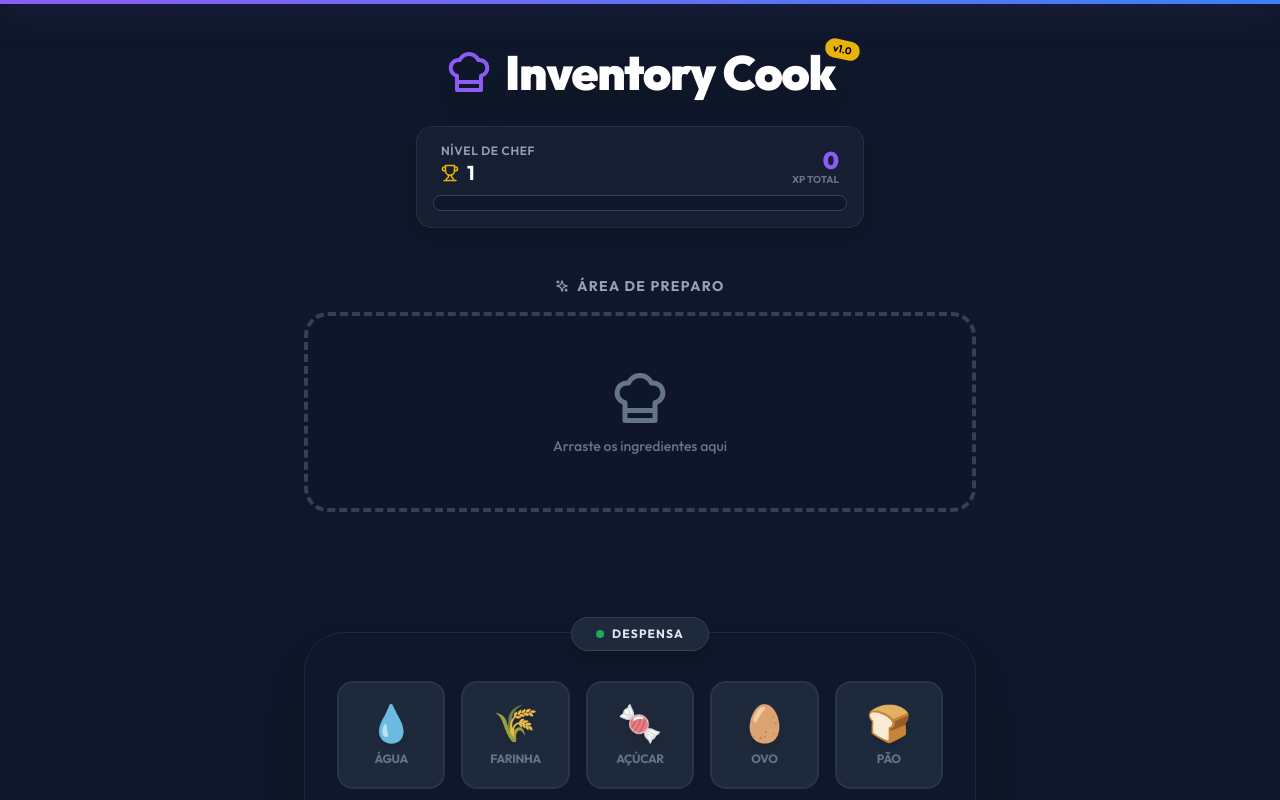
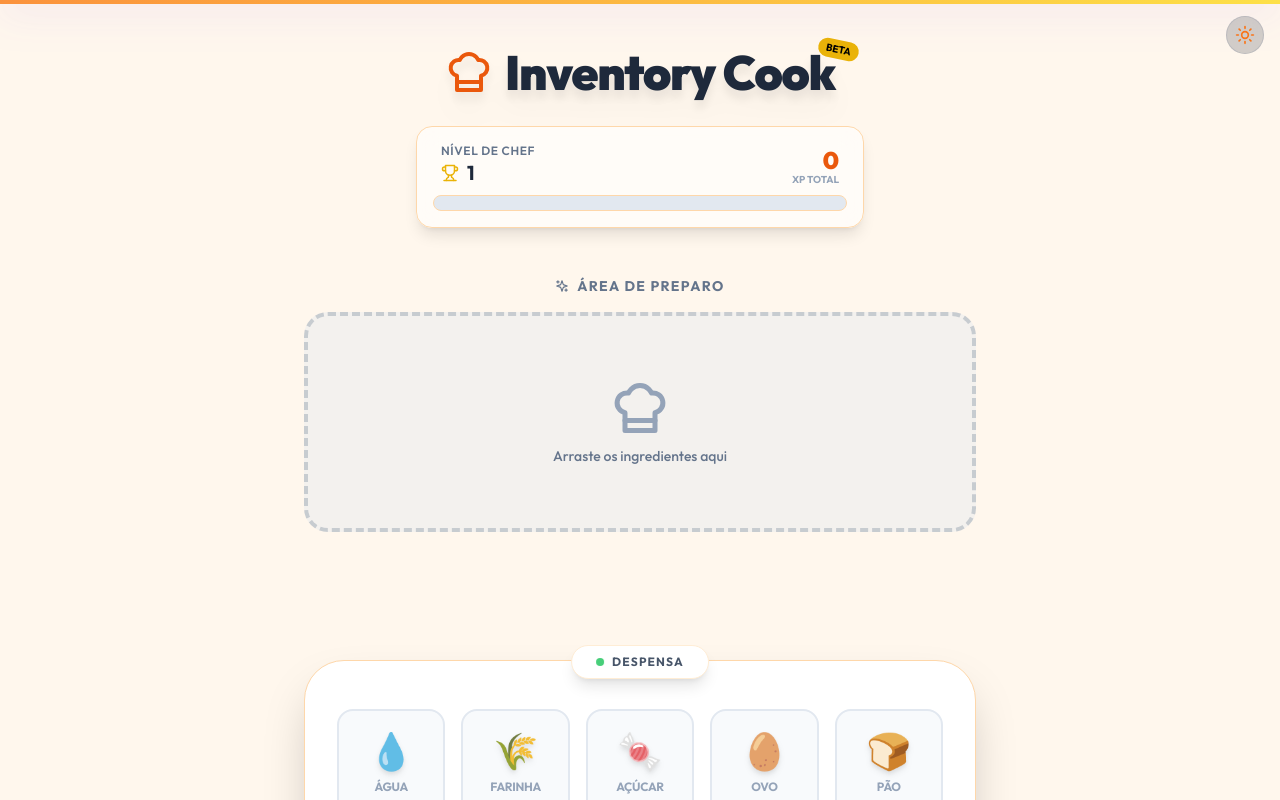
Before and after one commit to ChrisRL95/Inventory-Cook, a Next.js app: page / in a window 1280 px wide. Shown: the top 800 px of the page. Built offline with nearby package versions, Linux system fonts and the light colour scheme.

Commit message:
Update page.js

```diff
--- a/app/page.js
+++ b/app/page.js
@@ -1,7 +1,7 @@
 'use client';
 
 import { useState, useEffect } from 'react';
-import { Sparkles, ChefHat, Trash2, Clock, BookOpen, X, Trophy, Share2 } from 'lucide-react';
+import { Sparkles, ChefHat, Trash2, Clock, BookOpen, X, Trophy, Share2, Sun, Moon, RotateCw } from 'lucide-react';
 import { motion, AnimatePresence } from 'framer-motion';
 import { ingredientes, receitas } from './data';
 
@@ -13,17 +13,29 @@ export default function Home() {
   const [xp, setXp] = useState(0);
   const [unlockedRecipes, setUnlockedRecipes] = useState([]);
 
+  // Novos Estados
+  const [isNight, setIsNight] = useState(true);
+  const [isShaking, setIsShaking] = useState(false); // Para animação de erro
+
   // --- AUDIO SYSTEM ---
   const playSound = (type) => {
     const sounds = {
       pop: '/sounds/pop.mp3',
       craft: '/sounds/craft.mp3',
       trash: '/sounds/trash.mp3',
+      fail: '/sounds/trash.mp3', // Reutilizando som ou adicione um fail.mp3
     };
     const audio = new Audio(sounds[type]);
     audio.volume = 0.5;
     audio.play().catch(() => {});
   };
+
+  // --- CLIMA DINÂMICO (Time Check) ---
+  useEffect(() => {
+    const hour = new Date().getHours();
+    // Considera noite se for antes das 6h ou depois das 18h
+    setIsNight(hour < 6 || hour >= 18);
+  }, []);
 
   // --- PERSISTÊNCIA ---
   useEffect(() => {
@@ -63,12 +75,11 @@ export default function Home() {
     e.preventDefault();
     const source = e.dataTransfer.getData('source');
 
-    // Lógica para remover do inventário ao arrastar de volta para a loja
     if (source === 'inventory') {
       const itemData = JSON.parse(e.dataTransfer.getData('item'));
       const indexToRemove = inventory.findIndex(i => i.id === itemData.id);
       if (indexToRemove > -1) {
-        playSound('pop'); // Feedback sonoro ao remover
+        playSound('pop');
         const newInventory = [...inventory];
         newInventory.splice(indexToRemove, 1);
         setInventory(newInventory);
@@ -79,8 +90,14 @@ export default function Home() {
 
   const allowDrop = (e) => e.preventDefault();
 
-  // --- LÓGICA ---
+  // --- LÓGICA DE JOGO ---
   const checkRecipes = (currentInventory) => {
+    // Se tiver gororoba, não checa receita
+    if (currentInventory.some(i => i.id.startsWith('trash'))) {
+        setCraftResult(null);
+        return;
+    }
+
     const invIds = currentInventory.map(i => i.id);
     const found = receitas.find(recipe => {
       const hasAllIngredients = recipe.ingredients.every(ing => invIds.includes(ing));
@@ -90,14 +107,32 @@ export default function Home() {
     setCraftResult(found || null);
   };
 
-  const handleCraftComplete = () => {
+  // Função Principal: Misturar ou Craftar
+  const handleAction = () => {
     if (craftResult) {
+        // SUCESSO: Craftar
         playSound('craft');
         setXp(prev => prev + craftResult.xp);
         if (!unlockedRecipes.includes(craftResult.name)) {
             setUnlockedRecipes(prev => [...prev, craftResult.name]);
         }
         setSelectedRecipe(craftResult);
+    } else {
+        // FALHA: Virar Gororoba
+        setIsShaking(true); // Começa a tremer
+        playSound('fail');
+
+        // Aguarda animação terminar (500ms)
+        setTimeout(() => {
+            setIsShaking(false);
+            setInventory([{
+                id: `trash-${Date.now()}`,
+                icon: '🤢',
+                name: 'Gororoba',
+                rarity: 'common'
+            }]);
+            setCraftResult(null);
+        }, 500);
     }
   };
 
@@ -107,11 +142,38 @@ export default function Home() {
     alert('Copiado para a área de transferência!');
   };
 
+  // --- PALETA DE CORES DINÂMICA ---
+  const theme = isNight ? {
+    bg: 'bg-rpg-bg',
+    card: 'bg-slate-800/50',
+    accent: 'text-rpg-accent',
+    border: 'border-slate-700/50',
+    itemBg: 'bg-slate-700/90',
+    pantryBg: 'bg-slate-900',
+    gradient: 'from-rpg-accent to-blue-500'
+  } : {
+    bg: 'bg-orange-50', // Dia: Fundo claro quente
+    card: 'bg-white/60',
+    accent: 'text-orange-600',
+    border: 'border-orange-200',
+    itemBg: 'bg-white',
+    pantryBg: 'bg-white',
+    gradient: 'from-orange-400 to-yellow-300'
+  };
+
   return (
-    <main className="min-h-screen bg-rpg-bg text-white selection:bg-rpg-accent selection:text-white py-12 px-4 relative overflow-x-hidden">
+    <main className={`min-h-screen ${theme.bg} transition-colors duration-1000 text-slate-800 dark:text-white selection:bg-rpg-accent selection:text-white py-12 px-4 relative overflow-x-hidden`}>
 
       {/* Background Decoration */}
-      <div className="fixed top-0 left-0 w-full h-1 bg-gradient-to-r from-rpg-accent to-blue-500 shadow-[0_0_40px_rgba(139,92,246,0.6)] z-50"></div>
+      <div className={`fixed top-0 left-0 w-full h-1 bg-gradient-to-r ${theme.gradient} shadow-[0_0_40px_rgba(139,92,246,0.6)] z-50`}></div>
+
+      {/* Botão de Toggle Manual (Debug/Diversão) */}
+      <button
+        onClick={() => setIsNight(!isNight)}
+        className="fixed top-4 right-4 z-50 p-2 rounded-full bg-slate-800/20 backdrop-blur-md hover:bg-slate-800/40 transition-all border border-slate-500/20"
+      >
+        {isNight ? <Moon size={20} className="text-purple-300" /> : <Sun size={20} className="text-orange-500" />}
+      </button>
 
       {/* CONTAINER CENTRALIZADO */}
       <div className="max-w-2xl mx-auto flex flex-col gap-12">
@@ -119,34 +181,34 @@ export default function Home() {
         {/* --- BLOCO 1: HEADER & STATS --- */}
         <section className="text-center space-y-6">
           <div className="inline-block relative">
-            <h1 className="text-4xl md:text-5xl font-black tracking-tight flex items-center justify-center gap-3 drop-shadow-xl">
-              <ChefHat size={48} className="text-rpg-accent animate-bounce-slow" />
+            <h1 className={`text-4xl md:text-5xl font-black tracking-tight flex items-center justify-center gap-3 drop-shadow-xl ${isNight ? 'text-white' : 'text-slate-800'}`}>
+              <ChefHat size={48} className={`${theme.accent} animate-bounce-slow`} />
               Inventory Cook
             </h1>
             <span className="absolute -top-2 -right-6 bg-yellow-500 text-black text-[10px] font-bold px-2 py-0.5 rounded-full rotate-12">
-              v1.0
+              BETA
             </span>
           </div>
 
-          <div className="bg-slate-800/50 backdrop-blur-md p-4 rounded-2xl border border-slate-700/50 shadow-lg max-w-md mx-auto">
+          <div className={`${theme.card} backdrop-blur-md p-4 rounded-2xl border ${theme.border} shadow-lg max-w-md mx-auto transition-colors duration-500`}>
             <div className="flex justify-between items-end mb-2 px-2">
               <div className="flex flex-col text-left">
-                <span className="text-xs text-slate-400 uppercase tracking-wider font-semibold">Nível de Chef</span>
-                <span className="text-xl font-bold text-white flex items-center gap-2">
+                <span className={`text-xs uppercase tracking-wider font-semibold ${isNight ? 'text-slate-400' : 'text-slate-500'}`}>Nível de Chef</span>
+                <span className={`text-xl font-bold flex items-center gap-2 ${isNight ? 'text-white' : 'text-slate-800'}`}>
                   <Trophy size={18} className="text-yellow-500" />
                   {Math.floor(xp / 100) + 1}
                 </span>
               </div>
               <div className="text-right">
-                <span className="text-2xl font-black text-rpg-accent">{xp}</span>
-                <span className="text-[10px] text-slate-500 block -mt-1 font-bold">XP TOTAL</span>
+                <span className={`text-2xl font-black ${theme.accent}`}>{xp}</span>
+                <span className={`text-[10px] block -mt-1 font-bold ${isNight ? 'text-slate-500' : 'text-slate-400'}`}>XP TOTAL</span>
               </div>
             </div>
 
             {/* Barra de XP */}
-            <div className="w-full h-4 bg-slate-900 rounded-full overflow-hidden border border-slate-700 relative">
+            <div className={`w-full h-4 rounded-full overflow-hidden border ${theme.border} relative ${isNight ? 'bg-slate-900' : 'bg-slate-200'}`}>
               <motion.div
-                className="h-full bg-gradient-to-r from-rpg-accent to-purple-400 relative"
+                className={`h-full bg-gradient-to-r ${theme.gradient} relative`}
                 initial={{ width: 0 }}
                 animate={{ width: `${Math.min((xp % 1000) / 10, 100)}%` }}
                 transition={{ type: "spring", stiffness: 50 }}
@@ -160,16 +222,16 @@ export default function Home() {
         {/* --- BLOCO 2: O CALDEIRÃO --- */}
         <section className="relative z-10">
           <div className="text-center mb-4">
-             <h2 className="text-sm font-bold text-slate-400 uppercase tracking-widest flex items-center justify-center gap-2">
+             <h2 className={`text-sm font-bold uppercase tracking-widest flex items-center justify-center gap-2 ${isNight ? 'text-slate-400' : 'text-slate-500'}`}>
                <Sparkles size={14} /> Área de Preparo
              </h2>
           </div>
 
           <div
             className={`
-              relative w-full min-h-[200px] rounded-3xl border-4 border-dashed transition-all duration-500
+              relative w-full min-h-[220px] rounded-3xl border-4 border-dashed transition-all duration-500
               flex flex-wrap content-center justify-center gap-6 p-8
-              ${inventory.length > 0 ? 'border-rpg-accent bg-slate-800/60 shadow-[0_0_50px_rgba(139,92,246,0.15)]' : 'border-slate-700 bg-slate-900/40'}
+              ${inventory.length > 0 ? `border-current ${isNight ? 'text-purple-500 bg-slate-800/60' : 'text-orange-400 bg-orange-100/50'} shadow-lg` : `border-slate-500/30 ${isNight ? 'bg-slate-900/40' : 'bg-slate-200/40'}`}
             `}
             onDrop={handleDropOnInventory}
             onDragOver={allowDrop}
@@ -181,35 +243,37 @@ export default function Home() {
                   initial={{ opacity: 0 }} animate={{ opacity: 1 }} exit={{ opacity: 0 }}
                   className="absolute inset-0 flex flex-col items-center justify-center pointer-events-none opacity-30"
                 >
-                  <ChefHat size={60} className="text-slate-500 mb-2" />
-                  <span className="text-slate-500 text-sm font-medium">Arraste os ingredientes aqui</span>
+                  <ChefHat size={60} className={isNight ? 'text-slate-500' : 'text-slate-400'} />
+                  <span className={`text-sm font-medium mt-2 ${isNight ? 'text-slate-500' : 'text-slate-500'}`}>Arraste os ingredientes aqui</span>
                 </motion.div>
               )}
             </AnimatePresence>
 
-            {/* Itens */}
+            {/* Itens no Caldeirão */}
             <AnimatePresence mode='popLayout'>
               {inventory.map((item) => (
                 <motion.div
                   key={`${item.id}`}
                   layoutId={item.id}
+                  // Animação de Shake se estiver errado
+                  animate={isShaking ? { x: [-5, 5, -5, 5, 0], rotate: [0, -10, 10, -5, 5, 0] } : { scale: 1, rotate: Math.random() * 10 - 5 }}
+                  transition={isShaking ? { duration: 0.4 } : { type: "spring" }}
+
                   initial={{ scale: 0, rotate: Math.random() * 360 }}
-                  animate={{ scale: 1, rotate: Math.random() * 10 - 5 }}
                   exit={{ scale: 0, opacity: 0 }}
                   whileHover={{ scale: 1.2, rotate: 0, zIndex: 20 }}
-                  // CORREÇÃO: Removemos 'drag' e 'dragConstraints' do Framer para evitar conflito
-                  draggable={true} // Forçamos o HTML5 Drag
+                  draggable={true}
                   onDragStart={(e) => handleDragStart(e, item, 'inventory')}
-                  className="w-20 h-20 bg-slate-700/90 backdrop-blur-md rounded-2xl flex items-center justify-center text-4xl shadow-2xl border border-slate-500/50 cursor-grab active:cursor-grabbing hover:border-white/50 transition-colors"
+                  className={`w-20 h-20 ${theme.itemBg} backdrop-blur-md rounded-2xl flex items-center justify-center text-4xl shadow-xl border border-slate-500/20 cursor-grab active:cursor-grabbing`}
                 >
                   {item.icon}
                 </motion.div>
               ))}
             </AnimatePresence>
 
-            {/* Botão Flutuante de Craft */}
+            {/* BOTÃO DE AÇÃO (MISTURAR OU CRAFTAR) */}
             <AnimatePresence>
-              {craftResult && (
+              {inventory.length > 0 && (
                 <motion.div className="absolute -bottom-6 left-0 right-0 flex justify-center z-30">
                   <motion.button
                     initial={{ scale: 0, y: 20 }}
@@ -217,11 +281,26 @@ export default function Home() {
                     exit={{ scale: 0, y: 20 }}
                     whileHover={{ scale: 1.05 }}
                     whileTap={{ scale: 0.95 }}
-                    onClick={handleCraftComplete}
-                    className="bg-gradient-to-r from-green-500 to-emerald-600 text-white px-8 py-4 rounded-full font-black flex items-center gap-3 shadow-[0_10px_30px_rgba(34,197,94,0.4)] border-4 border-rpg-bg"
+                    onClick={handleAction}
+                    className={`
+                      px-8 py-4 rounded-full font-black flex items-center gap-3 border-4 transition-all
+                      ${craftResult
+                        ? 'bg-gradient-to-r from-green-500 to-emerald-600 text-white border-white/20 shadow-[0_10px_30px_rgba(34,197,94,0.4)]'
+                        : 'bg-gradient-to-r from-orange-500 to-red-500 text-white border-white/20 shadow-[0_10px_30px_rgba(249,115,22,0.4)]'
+                      }
+                    `}
                   >
+                    {craftResult ? (
+                        <>
                             <Sparkles size={24} className="animate-spin-slow" />
-                    CRAFTAR {craftResult.name.toUpperCase()}
+                            CRAFTAR!
+                        </>
+                    ) : (
+                        <>
+                            <RotateCw size={24} className={isShaking ? "animate-spin" : ""} />
+                            MISTURAR
+                        </>
+                    )}
                   </motion.button>
                 </motion.div>
               )}
@@ -229,12 +308,12 @@ export default function Home() {
           </div>
 
           {/* Botão Limpar */}
-          <div className="flex justify-center mt-8 min-h-[40px]">
+          <div className="flex justify-center mt-10 min-h-[40px]">
             {inventory.length > 0 && (
               <motion.button
                 initial={{ opacity: 0 }} animate={{ opacity: 1 }}
                 onClick={() => { playSound('trash'); setInventory([]); setCraftResult(null); }}
-                className="text-xs text-red-400 hover:text-red-300 flex items-center gap-2 transition-colors bg-red-950/30 px-4 py-2 rounded-full border border-red-900/50 hover:bg-red-900/50"
+                className="text-xs text-red-400 hover:text-red-500 flex items-center gap-2 transition-colors px-4 py-2 rounded-full border border-red-500/20 hover:bg-red-500/10"
               >
                 <Trash2 size={14} /> Esvaziar Caldeirão
               </motion.button>
@@ -243,9 +322,9 @@ export default function Home() {
         </section>
 
         {/* --- BLOCO 3: A GELADEIRA (GRID) --- */}
-        <section className="bg-slate-900 rounded-[2.5rem] p-8 border border-slate-800 shadow-2xl relative">
+        <section className={`${theme.pantryBg} rounded-[2.5rem] p-8 border ${theme.border} shadow-2xl relative transition-colors duration-500`}>
           {/* Label da Geladeira */}
-          <div className="absolute -top-4 left-1/2 -translate-x-1/2 bg-slate-800 text-slate-200 px-6 py-2 rounded-full border border-slate-700 shadow-lg flex items-center gap-2">
+          <div className={`absolute -top-4 left-1/2 -translate-x-1/2 px-6 py-2 rounded-full border shadow-lg flex items-center gap-2 ${isNight ? 'bg-slate-800 border-slate-700 text-slate-200' : 'bg-white border-orange-100 text-slate-600'}`}>
              <div className="w-2 h-2 rounded-full bg-green-500 animate-pulse"></div>
              <span className="text-xs font-bold uppercase tracking-widest">Despensa</span>
           </div>
@@ -265,18 +344,22 @@ export default function Home() {
                 onDragStart={(e) => handleDragStart(e, item, 'pantry')}
                 className={`
                   aspect-square rounded-2xl flex flex-col items-center justify-center gap-2 cursor-grab active:cursor-grabbing
-                  bg-slate-800 border-2 border-slate-700/50 transition-all group
-                  hover:bg-slate-700 hover:border-slate-500 hover:shadow-lg
+                  border-2 transition-all group
+                  ${isNight
+                    ? 'bg-slate-800 border-slate-700/50 hover:bg-slate-700 hover:border-slate-500'
+                    : 'bg-slate-50 border-slate-200 hover:bg-white hover:border-orange-300'
+                  }
                   ${item.rarity === 'rare' ? 'border-purple-500/30 bg-purple-900/10' : ''}
                   ${item.rarity === 'legendary' ? 'border-yellow-500/30 bg-yellow-900/10' : ''}
                 `}
               >
-                <span className="text-3xl sm:text-4xl drop-shadow-md filter grayscale-[0.3] group-hover:grayscale-0 transition-all duration-300">
+                <span className="text-3xl sm:text-4xl drop-shadow-md filter grayscale-[0.2] group-hover:grayscale-0 transition-all duration-300">
                   {item.icon}
                 </span>
                 <span className={`text-[10px] sm:text-xs font-bold uppercase text-center tracking-tight leading-none ${
-                  item.rarity === 'legendary' ? 'text-yellow-500' :
-                  item.rarity === 'rare' ? 'text-purple-400' : 'text-slate-500 group-hover:text-slate-300'
+                   isNight
+                   ? (item.rarity === 'legendary' ? 'text-yellow-500' : item.rarity === 'rare' ? 'text-purple-400' : 'text-slate-500 group-hover:text-slate-300')
+                   : (item.rarity === 'legendary' ? 'text-yellow-600' : item.rarity === 'rare' ? 'text-purple-600' : 'text-slate-400 group-hover:text-slate-600')
                 }`}>
                   {item.name}
                 </span>
@@ -284,10 +367,9 @@ export default function Home() {
             ))}
           </div>
         </section>
-
       </div>
 
-      {/* --- MODAL (OVERLAY) --- */}
+      {/* --- MODAL (MANTIDO) --- */}
       <AnimatePresence>
         {selectedRecipe && (
           <motion.div
@@ -302,7 +384,6 @@ export default function Home() {
               className="bg-slate-900 border border-slate-700 w-full max-w-lg rounded-3xl p-6 md:p-8 relative shadow-2xl overflow-hidden"
               onClick={e => e.stopPropagation()}
             >
-              {/* Conteúdo do Modal igual ao anterior... */}
                <div className="absolute top-0 left-0 w-full h-32 bg-gradient-to-b from-green-500/10 to-transparent pointer-events-none"></div>
 
                 <button
```
Lines whose indentation alone changed are shown as unchanged.
